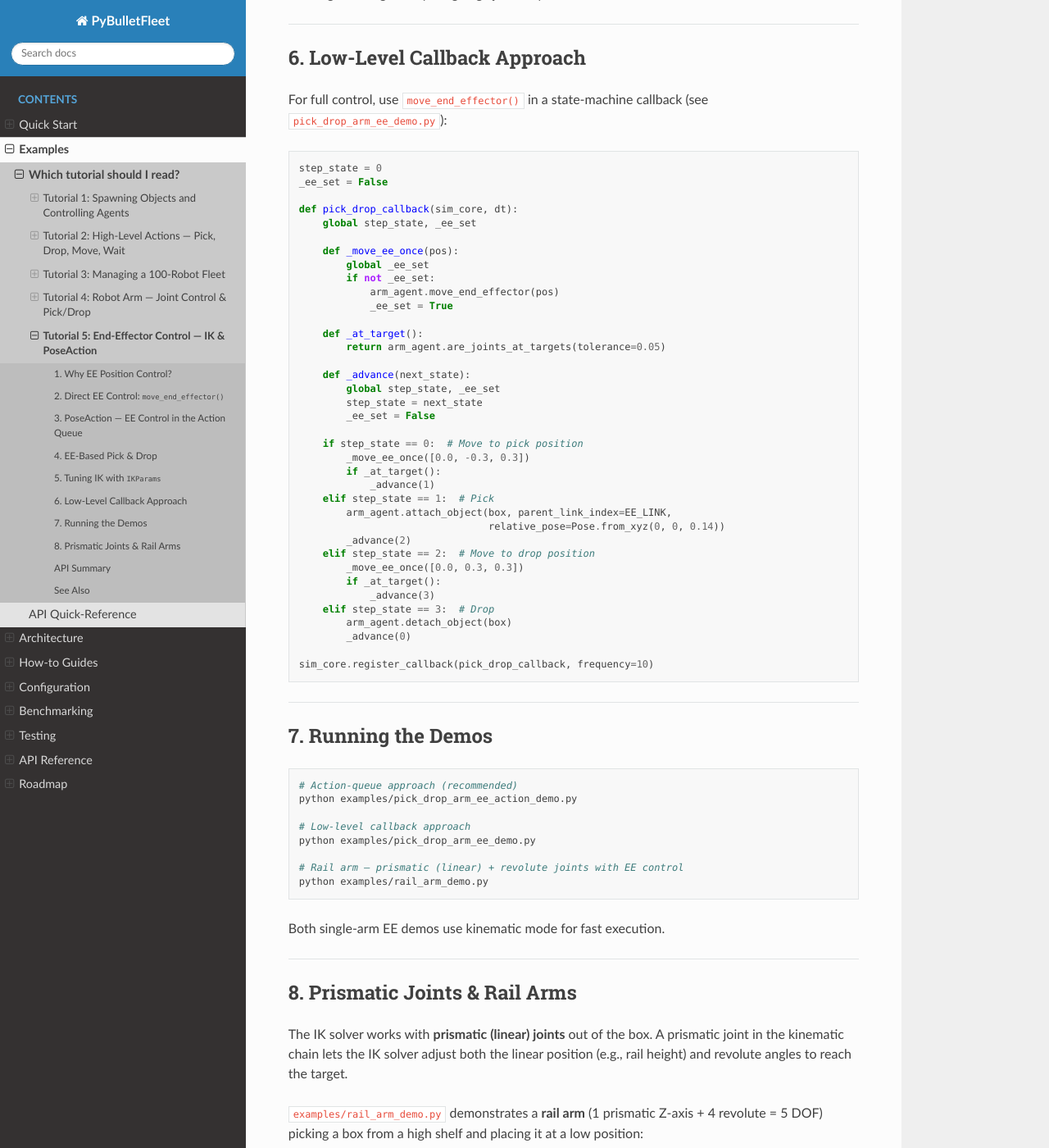
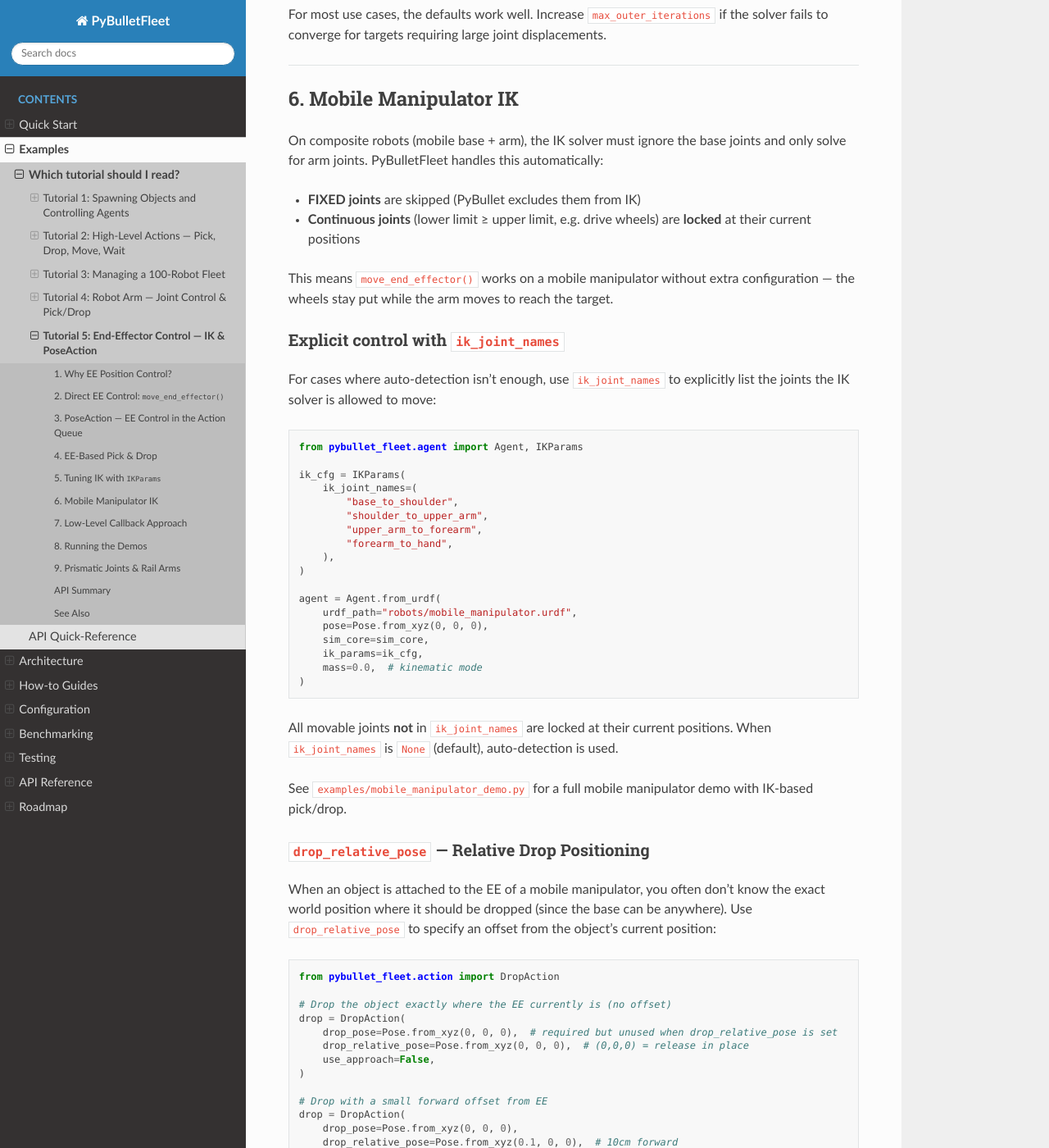
Before and after one commit to yuokamoto/PyBulletFleet, a Sphinx documentation site: the page built from docs/examples/arm-ee-control.md, in a window 1280 px wide and 1400 px high, scrolled down 4777 px. Shown: the whole window at 82% size. Built offline with Sphinx 7.4.7 and the Read the Docs theme 3.1.0, drawn with Linux system fonts in a browser that asks for light colours; some of the changed text lies outside the part shown.

Commit message:
docs: document kinematic mobile manipulator, ik_joint_names, drop_relative_pose
- CHANGELOG: add kinematic mobile manipulator, IK auto-detect, ik_joint_names, drop_relative_pose
- roadmap: mark Linear Joint and Kinematic Mobile Manipulator as implemented
- architecture/overview: add ik_joint_names to IKParams, drop_relative_pose to DropAction, IK auto-detect note
- Tutorial 5: add §6 Mobile Manipulator IK (auto-detect, ik_joint_names, drop_relative_pose)
- Tutorial 2: add drop_relative_pose tip to DropAction section
- examples/index: add ik_joint_names and drop_relative_pose to API table, mobile manipulator row
- quickstart: update mobile_manipulator_demo.py description

````diff
--- a/docs/examples/arm-ee-control.md
+++ b/docs/examples/arm-ee-control.md
@@ -15,6 +15,8 @@ to joint angles automatically.
 - Using `ee_target_position` in `PickAction` / `DropAction`
 - Tuning IK behaviour with `IKParams`
 - Orientation control with `target_orientation`
+- **Mobile manipulator IK** — auto-detection, wheel locking, `ik_joint_names`
+- **`drop_relative_pose`** — dropping objects relative to the EE position
 
 **Prerequisites:** [Tutorial 4 — Arm Joint Control](arm-pick-drop) (joint targets, `use_fixed_base`, link attachment).
 
@@ -220,7 +222,79 @@ the solver fails to converge for targets requiring large joint displacements.
 
 ---
 
-## 6. Low-Level Callback Approach
+## 6. Mobile Manipulator IK
+
+On composite robots (mobile base + arm), the IK solver must ignore the base joints
+and only solve for arm joints. PyBulletFleet handles this automatically:
+
+- **FIXED joints** are skipped (PyBullet excludes them from IK)
+- **Continuous joints** (lower limit ≥ upper limit, e.g. drive wheels) are **locked** at their current positions
+
+This means `move_end_effector()` works on a mobile manipulator without extra
+configuration — the wheels stay put while the arm moves to reach the target.
+
+### Explicit control with `ik_joint_names`
+
+For cases where auto-detection isn't enough, use `ik_joint_names` to explicitly
+list the joints the IK solver is allowed to move:
+
+```python
+from pybullet_fleet.agent import Agent, IKParams
+
+ik_cfg = IKParams(
+    ik_joint_names=(
+        "base_to_shoulder",
+        "shoulder_to_upper_arm",
+        "upper_arm_to_forearm",
+        "forearm_to_hand",
+    ),
+)
+
+agent = Agent.from_urdf(
+    urdf_path="robots/mobile_manipulator.urdf",
+    pose=Pose.from_xyz(0, 0, 0),
+    sim_core=sim_core,
+    ik_params=ik_cfg,
+    mass=0.0,  # kinematic mode
+)
+```
+
+All movable joints **not** in `ik_joint_names` are locked at their current positions.
+When `ik_joint_names` is `None` (default), auto-detection is used.
+
+See [`examples/mobile_manipulator_demo.py`](https://github.com/yuokamoto/PyBulletFleet/blob/main/examples/mobile_manipulator_demo.py)
+for a full mobile manipulator demo with IK-based pick/drop.
+
+### `drop_relative_pose` — Relative Drop Positioning
+
+When an object is attached to the EE of a mobile manipulator, you often don't know
+the exact world position where it should be dropped (since the base can be anywhere).
+Use `drop_relative_pose` to specify an offset from the object's current position:
+
+```python
+from pybullet_fleet.action import DropAction
+
+# Drop the object exactly where the EE currently is (no offset)
+drop = DropAction(
+    drop_pose=Pose.from_xyz(0, 0, 0),  # required but unused when drop_relative_pose is set
+    drop_relative_pose=Pose.from_xyz(0, 0, 0),  # (0,0,0) = release in place
+    use_approach=False,
+)
+
+# Drop with a small forward offset from EE
+drop = DropAction(
+    drop_pose=Pose.from_xyz(0, 0, 0),
+    drop_relative_pose=Pose.from_xyz(0.1, 0, 0),  # 10cm forward
+    use_approach=False,
+)
+```
+
+When `drop_relative_pose` is set, the object's final position is computed as:
+*current_object_pose* × *drop_relative_pose* — instead of teleporting to `drop_pose`.
+
+---
+
+## 7. Low-Level Callback Approach
 
 For full control, use `move_end_effector()` in a state-machine callback
 (see `pick_drop_arm_ee_demo.py`):
@@ -267,7 +341,7 @@ sim_core.register_callback(pick_drop_callback, frequency=10)
 
 ---
 
-## 7. Running the Demos
+## 8. Running the Demos
 
 ```bash
 # Action-queue approach (recommended)
@@ -284,7 +358,7 @@ Both single-arm EE demos use kinematic mode for fast execution.
 
 ---
 
-## 8. Prismatic Joints & Rail Arms
+## 9. Prismatic Joints & Rail Arms
 
 The IK solver works with **prismatic (linear) joints** out of the box. A prismatic
 joint in the kinematic chain lets the IK solver adjust both the linear position
@@ -345,6 +419,8 @@ reference (scalar, dict, agent-level fallback).
 | `PickAction(ee_target_position=...)` | IK-based pick positioning |
 | `DropAction(ee_target_position=...)` | IK-based drop positioning |
 | `IKParams(...)` | IK solver tuning parameters |
+| `IKParams(ik_joint_names=(...))` | Restrict IK to specific joints |
+| `DropAction(drop_relative_pose=...)` | Drop relative to current EE position |
 
 ---
 
@@ -353,4 +429,5 @@ reference (scalar, dict, agent-level fallback).
 - [Tutorial 4 — Arm Joint Control](arm-pick-drop): `JointAction`, joint-level pick/drop, tolerance reference
 - [Tutorial 2 — Action System](action-system): mobile robot pick/drop with `MoveAction`
 - [Rail Arm Demo](https://github.com/yuokamoto/PyBulletFleet/blob/main/examples/rail_arm_demo.py): prismatic + revolute EE control
+- [Mobile Manipulator Demo](https://github.com/yuokamoto/PyBulletFleet/blob/main/examples/mobile_manipulator_demo.py): kinematic mobile manipulator with IK pick/drop
 - [Architecture Overview](../architecture/overview): IK internals, joint control modes
````
Also changed, not shown: CHANGELOG.md (+6 -0 lines), docs/architecture/overview.md (+3 -1 lines), docs/examples/action-system.md (+6 -0 lines), docs/examples/index.md (+3 -0 lines), docs/getting-started/quickstart.md (+1 -1 lines), docs/roadmap.md (+3 -2 lines).
